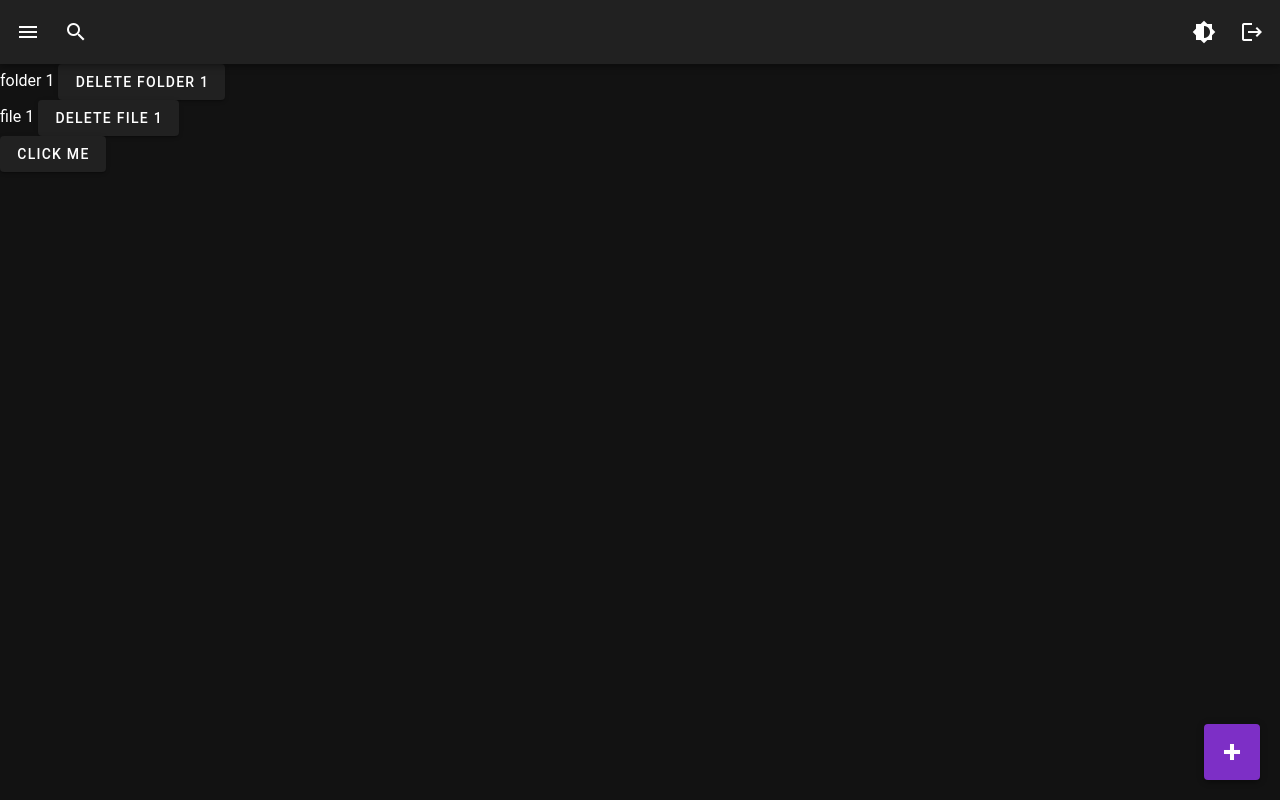
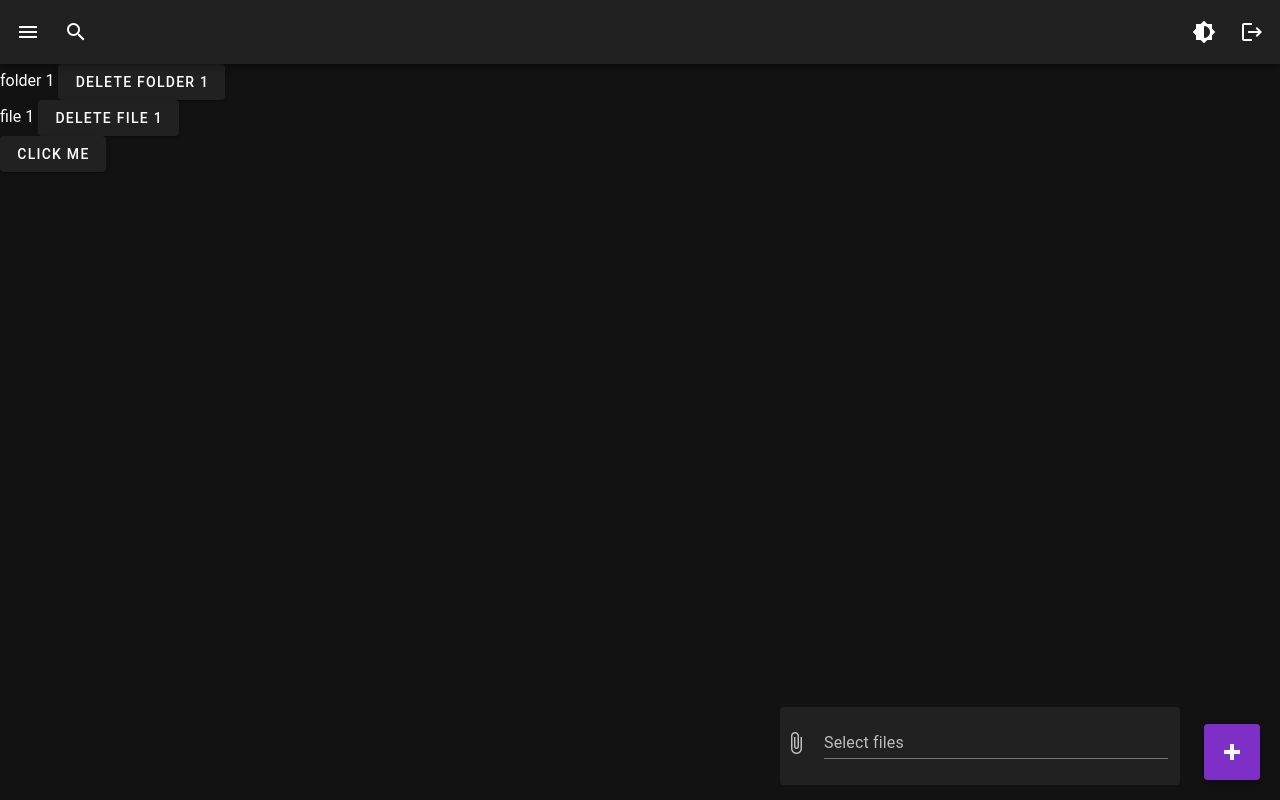
Before and after one commit to LouisRadek/nuxt3-cloud, a Nuxt app: page /cloud in a window 1280 px wide. Both pictures are taken after a click on the button 1232 px from the left and 752 px from the top of the page. Built offline with nearby package versions, Linux system fonts and the light colour scheme.

Commit message:
feat(user): add file input

```diff
--- a/src/layouts/default.vue
+++ b/src/layouts/default.vue
@@ -5,22 +5,27 @@
         isDarkThemeActive: true,
         isSearchBarExpanded: false,
         isHamburgerBarExpanded: false,
+        isInputFileVisible: false,
         stillAvailableStorage: '50',
         usedStorage: '7.5'
       }
     },
 
     methods: {
-      toggleTheme() {
+      toggleTheme () {
         this.isDarkThemeActive = !this.isDarkThemeActive
       },
 
-      toggleExpandSearchBar() {
+      toggleExpandSearchBar () {
         this.isSearchBarExpanded = !this.isSearchBarExpanded
       },
 
-      toggleExpandHamburgerBar() {
+      toggleExpandHamburgerBar () {
         this.isHamburgerBarExpanded = !this.isHamburgerBarExpanded
+      },
+
+      toggleFileInputVisible () {
+        this.isInputFileVisible = !this.isInputFileVisible
       }
     }
   }
@@ -38,11 +43,11 @@
 
       <VSlideXTransition>
         <VTextField
-        v-if="isSearchBarExpanded"
-        class="SearchField mb-n5"
-        density="compact"
-        placeholder="search files"
-        variant="outlined"
+          v-if="isSearchBarExpanded"
+          class="SearchField mb-n5"
+          density="compact"
+          placeholder="search files"
+          variant="outlined"
         />
       </VSlideXTransition>
 
@@ -92,15 +97,35 @@
 
     <VMain>
       <slot />
+
       <VBtn
+        v-model="isInputFileVisible"
         class="AddNewFileBtn"
         color="primary"
         size="large"
         icon="mdi-plus-thick"
         rounded
-      >
+        @click="toggleFileInputVisible"
+      />
 
-      </VBtn>
+      <VSlideXReverseTransition>
+        <VCard
+          v-if="isInputFileVisible"
+          rounded
+          width="400"
+          variant="flat"
+          class="AddNewFileInput"
+        >
+          <VFileInput
+            counter
+            class="mr-3 ma-1"
+            clearable
+            label="Select files"
+            multiple
+            variant="underlined"
+          />
+        </VCard>
+      </VSlideXReverseTransition>
     </VMain>
   </VApp>
 </template>
@@ -111,4 +136,10 @@
     right: 20px;
     bottom: 20px;
   }
+
+  .AddNewFileInput {
+    position: fixed;
+    right: 100px;
+    bottom: 15px;
+  }
 </style>
```
